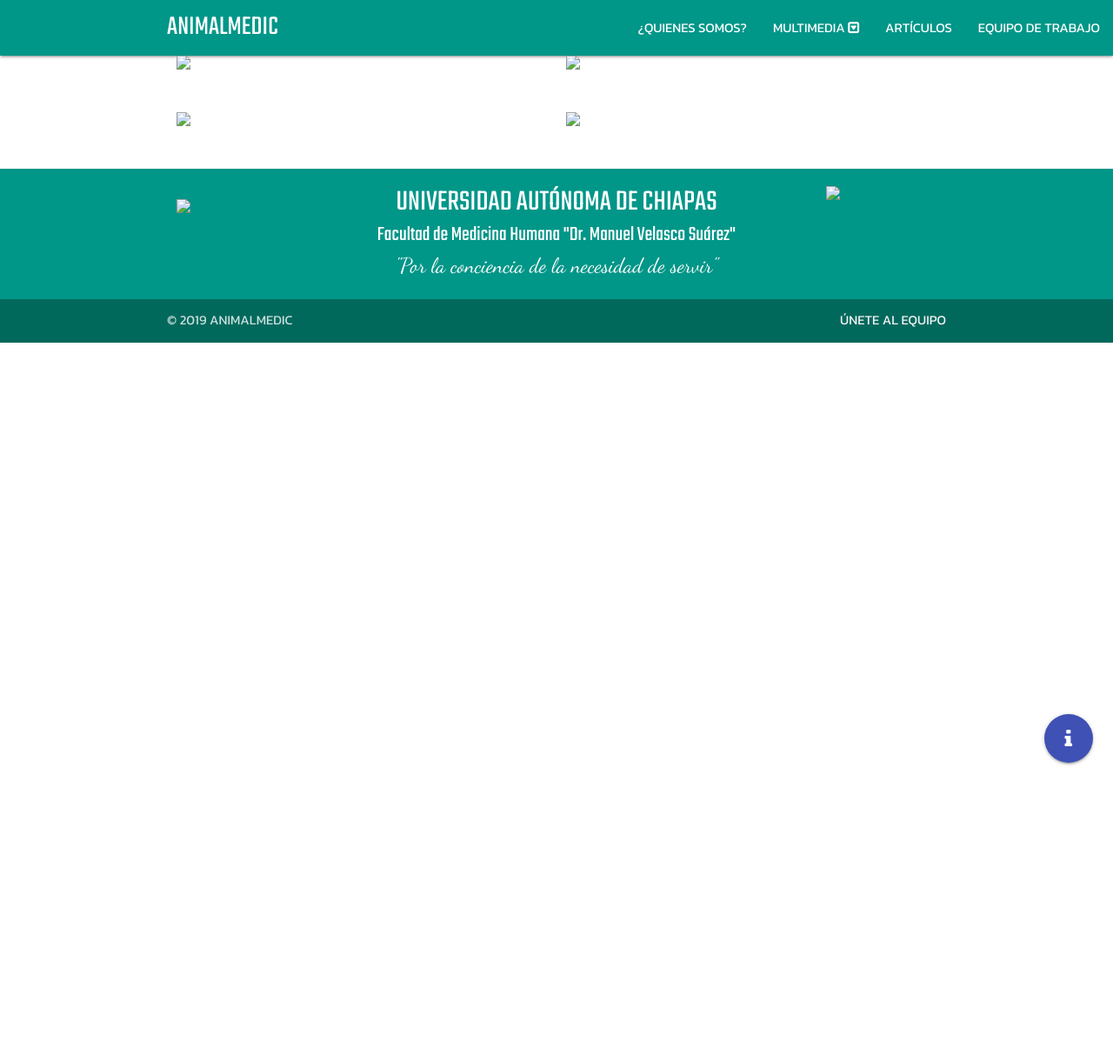
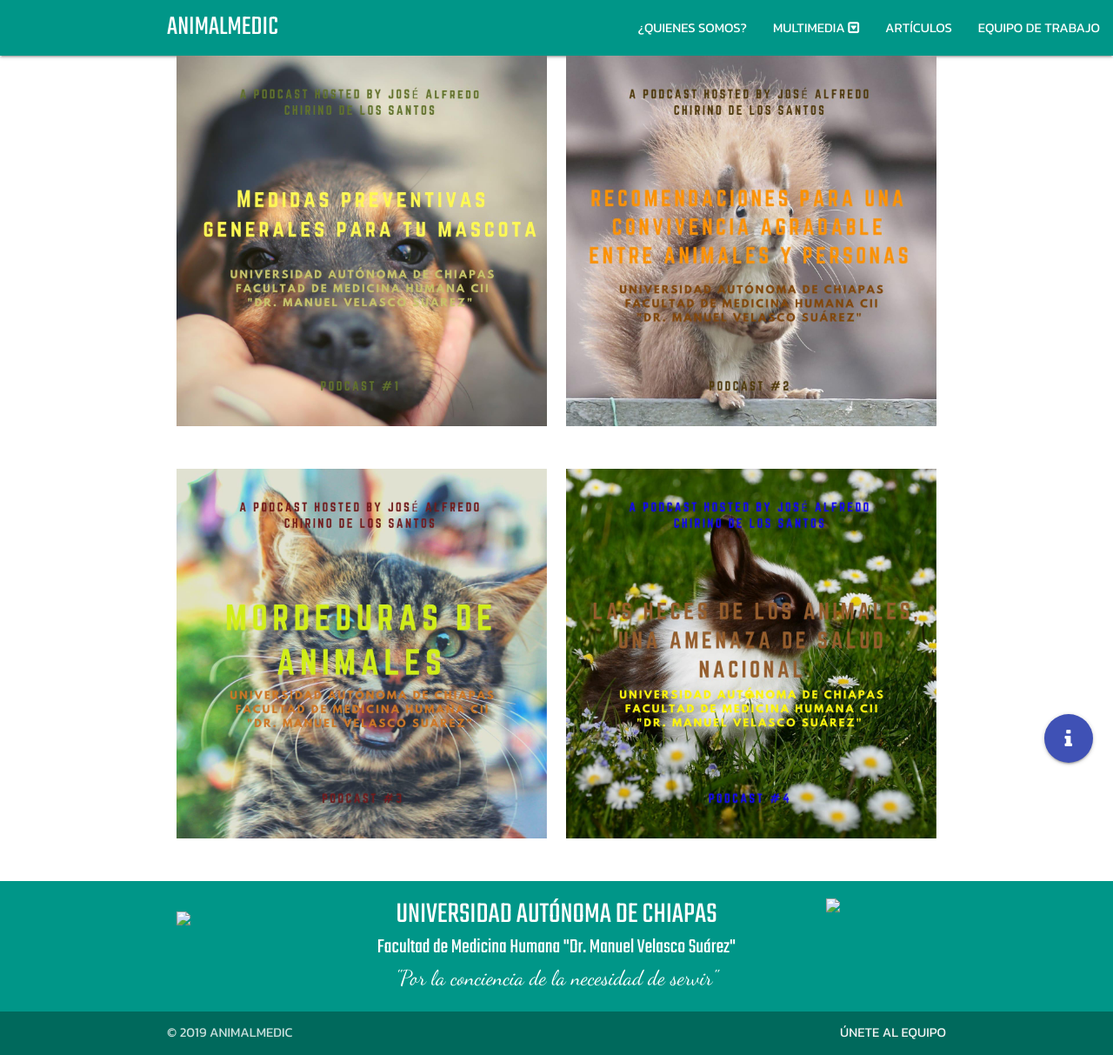
Before and after one commit to animalmedic/animalmedic.github.io, a Jekyll site: the page built from pages/multimedia/podcast.html, in a window 1280 px wide. Shown: the whole page at 87% size. Built offline with Jekyll 4.4.1, drawn with Linux system fonts in a browser that asks for light colours; nearby versions of some CDN libraries; some web fonts are replaced; library files that are not in the unit come from our copies; before the commit the page ends 900 px from its top, so only the background shows below that.

Commit message:
Add files via upload

```diff
--- a/pages/multimedia/podcast.html
+++ b/pages/multimedia/podcast.html
@@ -7,29 +7,29 @@
 <div class="container">
 	<div class="row">
 		<div class="col l6 m6 s12">
-			<img src="assets/c-podcast/1.jpg">
+			<img src="{{ site.baseurl }}/assets/c-podcast/1.jpg">
 			<audio controls="1">
-				<source src="assets/c-podcast/1.mp3" type="audio/mp3">
+				<source src="{{ site.baseurl }}/assets/c-podcast/1.mp3" type="audio/mp3">
 			</audio>
 		</div>
 		<div class="col l6 m6 s12">
-			<img src="assets/c-podcast/2.jpg">
+			<img src="{{ site.baseurl }}/assets/c-podcast/2.jpg">
 			<audio controls="1">
-				<source src="assets/c-podcast/2.mp3" type="audio/mp3">
+				<source src="{{ site.baseurl }}/assets/c-podcast/2.mp3" type="audio/mp3">
 			</audio>
 		</div>
 	</div>
 	<div class="row">
 		<div class="col l6 m6 s12">
-			<img src="assets/c-podcast/3.jpg">
+			<img src="{{ site.baseurl }}/assets/c-podcast/3.jpg">
 			<audio controls="1">
-				<source src="assets/c-podcast/3.mp3" type="audio/mp3">
+				<source src="{{ site.baseurl }}/assets/c-podcast/3.mp3" type="audio/mp3">
 			</audio>
 		</div>
 		<div class="col l6 m6 s12">
-			<img src="assets/c-podcast/4.jpg">
+			<img src="{{ site.baseurl }}/assets/c-podcast/4.jpg">
 			<audio controls="1">
-				<source src="assets/c-podcast/4.mp3" type="audio/mp3">
+				<source src="{{ site.baseurl }}/assets/c-podcast/4.mp3" type="audio/mp3">
 			</audio>
 		</div>
 	</div>
```
